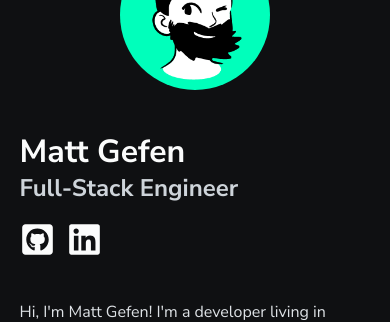
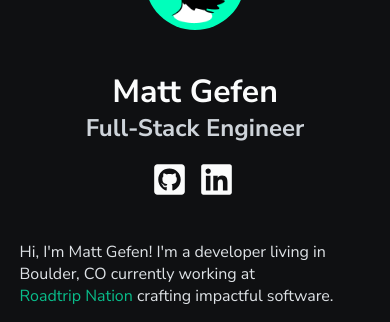
Before and after one commit to matt-gefen/portfolio-next, a Next.js app: page / in a window 390 px wide. Shown: the part 194-516 px from the top of the page. Built offline with nearby package versions, Linux system fonts and the light colour scheme.

Commit message:
navbar alignment and photo size

```diff
--- a/app/components/nav/NavBar.module.css
+++ b/app/components/nav/NavBar.module.css
@@ -1,8 +1,12 @@
 .nav_bar {
   display: flex;
   justify-content: space-between;
+  align-items: flex-start;
   width: 100%;
   /* gap: 20px; */
+  @media (max-width: 350px) {
+    flex-direction: column;
+  }
   .nav_bar_links {
     display: flex;
     gap: 20px;
--- a/app/globals.css
+++ b/app/globals.css
@@ -24,7 +24,7 @@ body {
 }
 
 main {
-  margin-top: 80px;
+  margin-top: 70px;
   padding-bottom: 50px;
   width: 50vw;
   display: flex;
--- a/app/page.module.css
+++ b/app/page.module.css
@@ -19,13 +19,23 @@
     flex-direction: column;
     justify-content: center;
     gap: 10px;
+
     .hero_text {
       display: flex;
       flex-direction: column;
+      @media (max-width: 700px) {
+        align-items: center;
+      }
     }
+
     .hero_subtitle {
       height: 35px;
       overflow: hidden;
+      @media (max-width: 700px) {
+        display: flex;
+        flex-direction: column;
+        align-items: center;
+      }
       .rotating_text {
         display: block;
         /* padding-top: 10px; */
@@ -35,33 +45,44 @@
       }
     }
   }
+
   .hero_left {
     display: flex;
     justify-content: center;
     align-items: center;
     .hero_profile {
       border-radius: 50%;
+
+      @media (max-width: 700px) {
+        height: 100px;
+        width: 100px;
+      }
     }
   }
 }
+
 .main_body {
   display: flex;
   flex-direction: column;
   gap: 20px;
   margin-top: 30px;
+
   .embedded_link {
     color: #09bc8a;
   }
+
   .embedded_link:hover {
     color: #00ffbb;
   }
 }
+
 .social_links {
   display: flex;
   flex-direction: row;
   align-items: left;
   gap: 8px;
   margin-top: 10px;
+
   .social_link {
     display: flex;
     align-items: center;
@@ -69,57 +90,70 @@
     padding: 4px;
     padding-left: 0px;
     gap: 8px;
+
     & svg {
       fill: #FBFCFC;
       height: 35px;
       width: 35px;
     }
   }
+
   .social_link:hover {
     & svg {
       fill: #09bc8a;
     }
   }
+
   .social_link:after {
     display: none;
   }
 }
+
 @keyframes spin_words {
   0% {
     transform: translateY(0%);
   }
+
   16.67% {
     transform: translateY(-100%);
   }
+
   33.33% {
     transform: translateY(-100%);
   }
+
   50% {
     transform: translateY(-200%);
   }
+
   66.67% {
     transform: translateY(-200%);
   }
+
   83.33% {
     transform: translateY(0%);
   }
+
   100% {
     transform: translateY(0%);
   }
 }
+
 .image_container {
   display: flex;
   align-items: center;
   justify-content: center;
   flex-wrap: wrap;
   gap: 20px;
+
   .image_portrait {
-    width: 300px;
-    height: 400px;
+    width: 240px;
+    height: 340px;
     background-size: cover;
     background-position: left;
     border-radius: 0.25rem;
   }
+
   @media (max-width: 700px) {
     /* flex-direction: column; */
     /* justify-content: left; */
```
